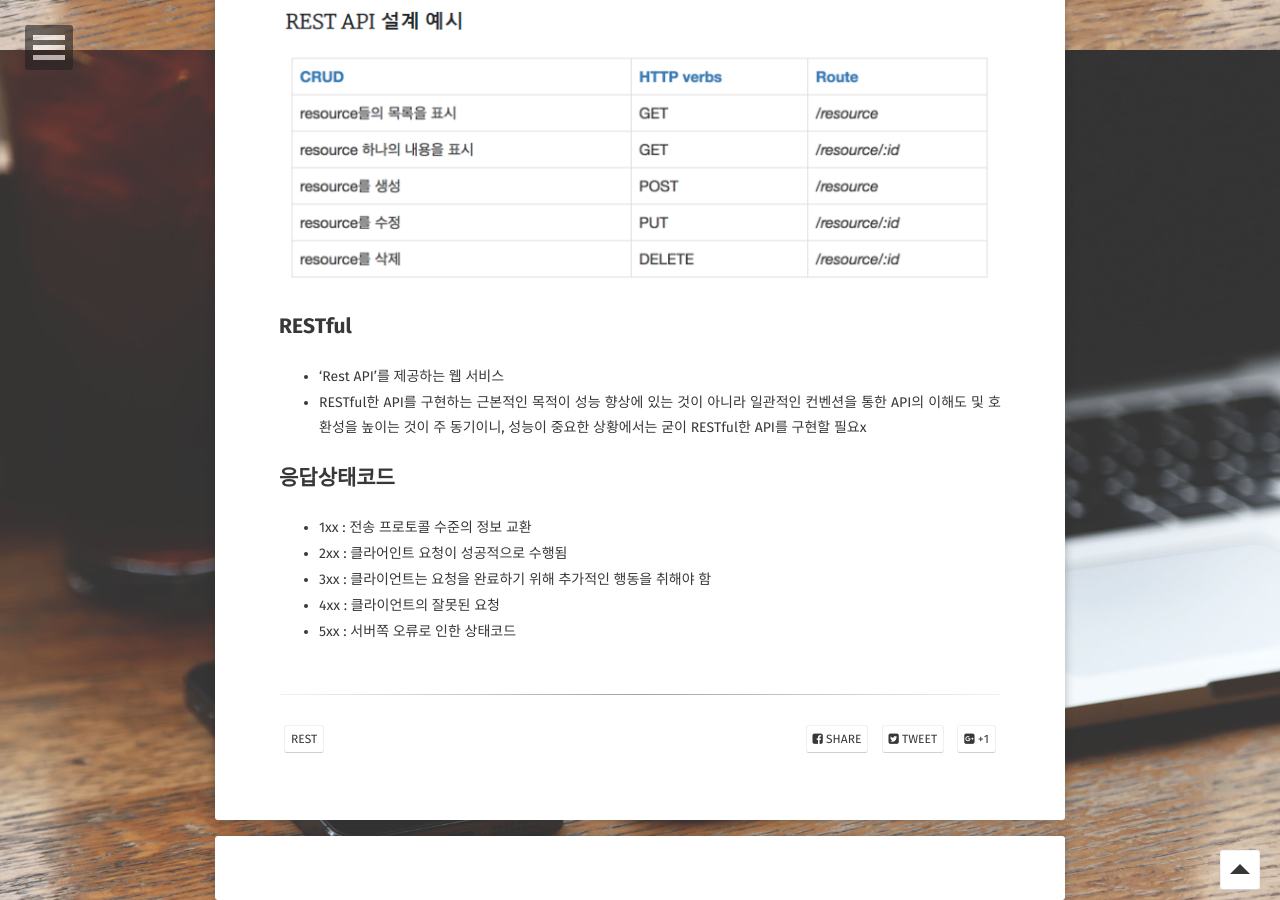
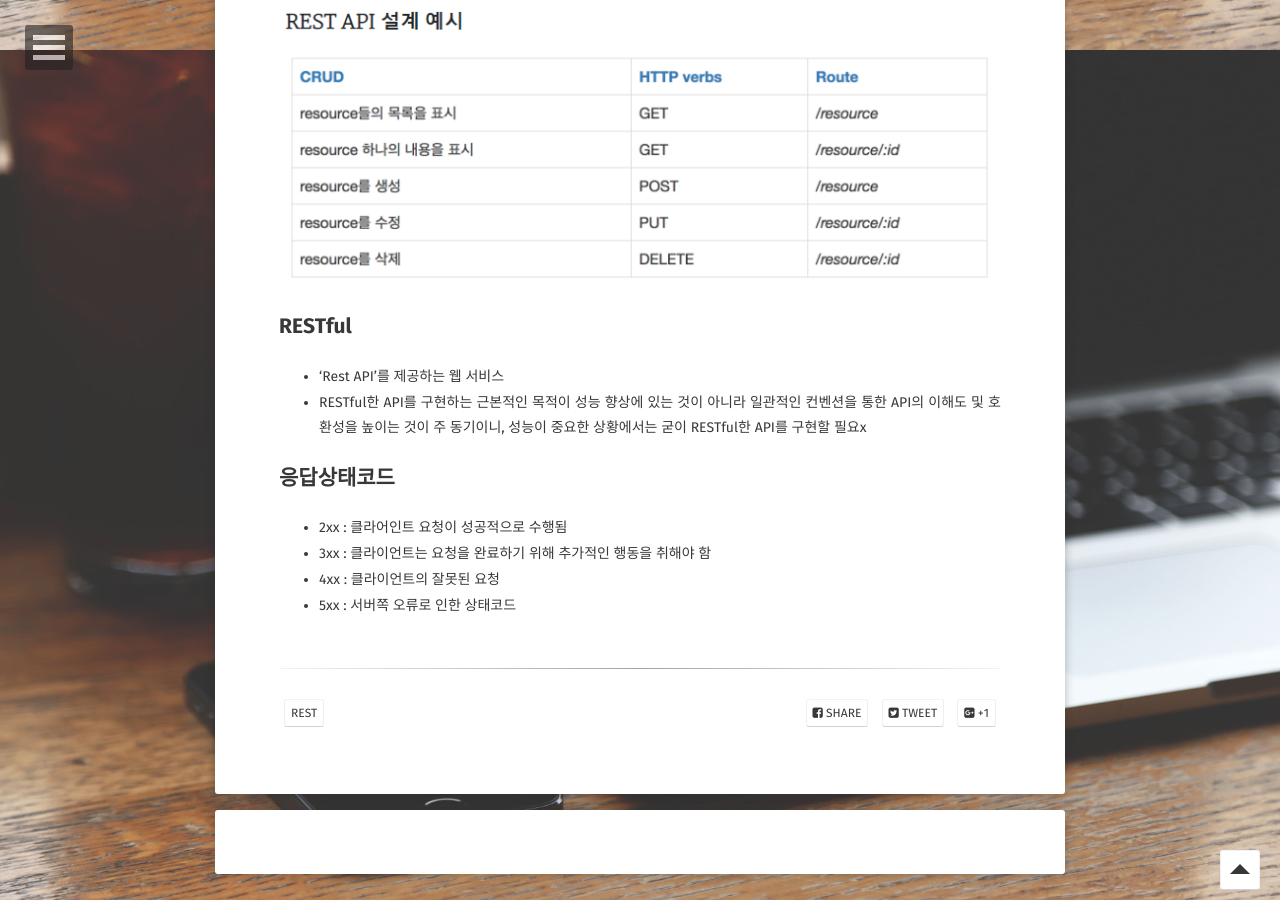
Before and after one commit to limkinam/limkinam.github.io, a Jekyll site: the page built from _posts/2020-07-04-RestAPI.md, in a window 1280 px wide and 900 px high, scrolled down 850 px. Built offline with Jekyll 4.4.1, drawn with Linux system fonts in a browser that asks for light colours; some web fonts are replaced; comment, search, counter and statistics services are not loaded.

Commit message:
Update 2020-07-04-RestAPI.md

```diff
--- a/_posts/2020-07-04-RestAPI.md
+++ b/_posts/2020-07-04-RestAPI.md
@@ -33,7 +33,6 @@ comments: true
 - RESTful한 API를 구현하는 근본적인 목적이 성능 향상에 있는 것이 아니라 일관적인 컨벤션을 통한 API의 이해도 및 호환성을 높이는 것이 주 동기이니, 성능이 중요한 상황에서는 굳이 RESTful한 API를 구현할 필요x
 
 ## 응답상태코드
-- 1xx : 전송 프로토콜 수준의 정보 교환
 - 2xx : 클라어인트 요청이 성공적으로 수행됨
 - 3xx : 클라이언트는 요청을 완료하기 위해 추가적인 행동을 취해야 함
 - 4xx : 클라이언트의 잘못된 요청
```
